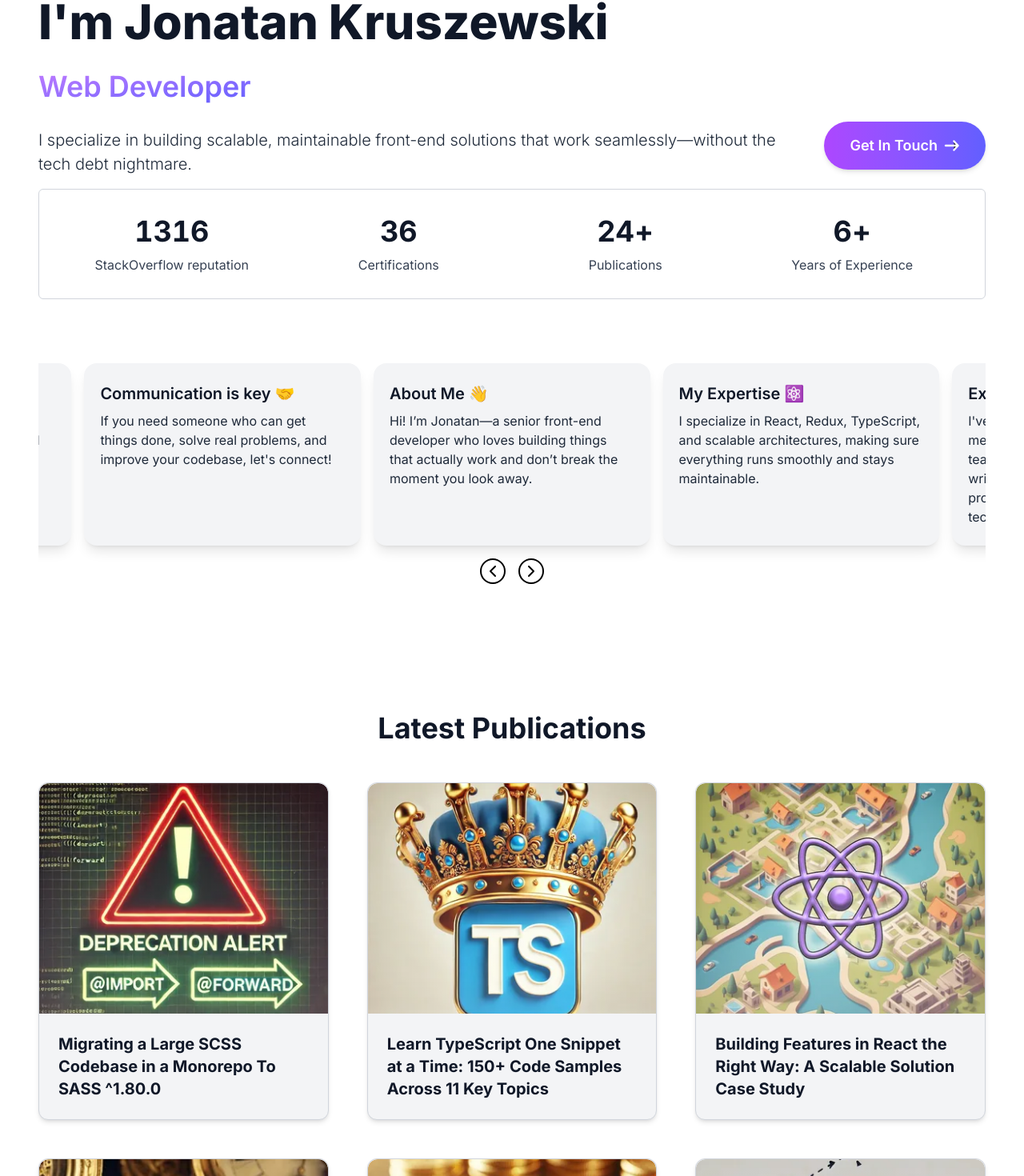
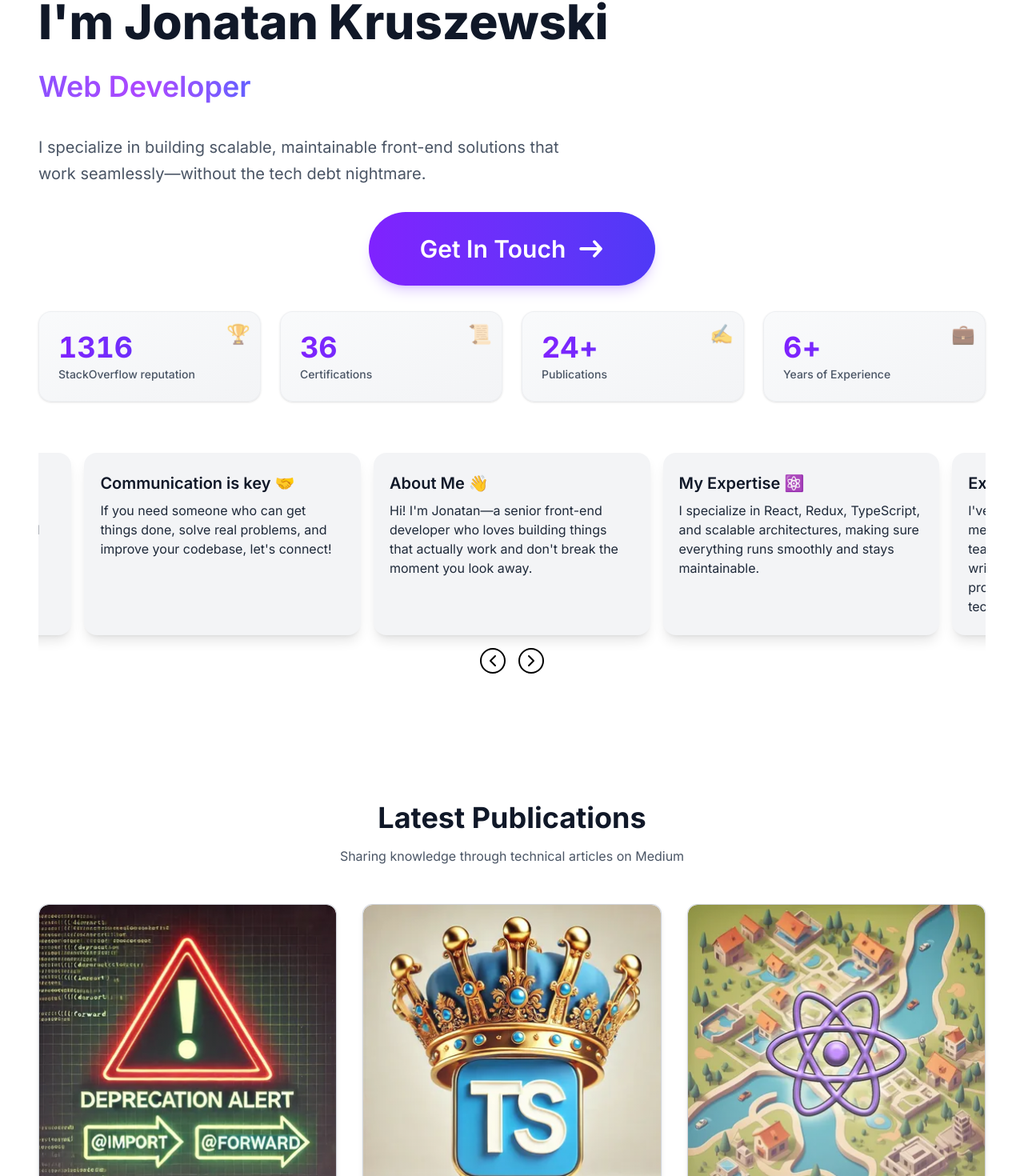
Before and after one commit to jonatankruszewski/jonykru.com, a Next.js app: page / in a window 1280 px wide. Shown: the part 220-1690 px from the top of the page at 80% size. Built offline with nearby package versions, Linux system fonts and the light colour scheme.

Commit message:
[FEAT] Design improvements

```diff
--- a/src/components/AboutMeCards.tsx
+++ b/src/components/AboutMeCards.tsx
@@ -10,7 +10,7 @@ const cards = [
   {
     title: 'About Me 👋',
     content:
-      'Hi! I’m Jonatan—a senior front-end developer who loves building things that actually work and don’t break the moment you look away.'
+      "Hi! I'm Jonatan—a senior front-end developer who loves building things that actually work and don't break the moment you look away."
   },
   {
     title: 'My Expertise ⚛️',
--- a/src/components/Achievements.tsx
+++ b/src/components/Achievements.tsx
@@ -3,48 +3,60 @@ interface Achievement {
   metric: string
   value: number
   animateClass: string
+  icon: string
 }
 
 const achievementsList: Achievement[] = [
   {
     metric: 'StackOverflow reputation',
     value: 1316,
-    animateClass: 'animate-1316'
+    animateClass: 'animate-1316',
+    icon: '🏆'
   },
   {
     metric: 'Certifications',
     value: 36,
-    animateClass: 'animate-36'
+    animateClass: 'animate-36',
+    icon: '📜'
   },
   {
     suffix: '+',
     metric: 'Publications',
     value: 24,
-    animateClass: 'animate-24'
+    animateClass: 'animate-24',
+    icon: '✍️'
   },
   {
     suffix: '+',
     metric: 'Years of Experience',
     value: 6,
-    animateClass: 'animate-6'
+    animateClass: 'animate-6',
+    icon: '💼'
   }
 ]
 
 const Achievements = () => {
   return (
-    <div className="grid mb-20 sm:grid-cols-2 md:grid-cols-4 gap-4 gap-y-6 py-7 sm:border-gray-300 dark:sm:border-[#33353F] sm:border sm:rounded-md sm:py-8 sm:px-8 items-start justify-center text-center">
+    <div className="grid mt-8 mb-16 grid-cols-2 md:grid-cols-4 gap-4 md:gap-6">
       {achievementsList.map((achievement) => (
         <div
           key={achievement.metric}
-          className="flex-1 w-full flex flex-col sm:gap-2 md:gap-3 align-top items-center text-center justify-center"
+          className="group relative bg-gradient-to-br from-gray-50 to-gray-100 dark:from-[#1a1a2e] dark:to-[#16162a] rounded-2xl p-6 shadow-sm hover:shadow-md transition-all duration-300 border border-gray-200/50 dark:border-gray-700/50"
         >
-          <h2 className="text-gray-900 dark:text-white text-4xl font-bold flex flex-row">
-            <span className={`number-animation ${achievement.animateClass}`} />
-            {achievement.suffix && <span>{achievement.suffix}</span>}
-          </h2>
-          <p className="text-gray-700 dark:text-gray-400 text-base font-normal leading-tight">
-            {achievement.metric}
-          </p>
+          <div className="absolute top-3 right-3 text-2xl opacity-60 group-hover:opacity-100 transition-opacity">
+            {achievement.icon}
+          </div>
+          <div className="flex flex-col gap-1">
+            <h2 className="text-3xl sm:text-4xl font-bold bg-gradient-to-r from-violet-600 to-indigo-600 dark:from-violet-400 dark:to-indigo-400 text-transparent bg-clip-text flex items-baseline">
+              <span
+                className={`number-animation ${achievement.animateClass}`}
+              />
+              {achievement.suffix && <span>{achievement.suffix}</span>}
+            </h2>
+            <p className="text-gray-600 dark:text-gray-400 text-sm font-medium leading-snug">
+              {achievement.metric}
+            </p>
+          </div>
         </div>
       ))}
     </div>
--- a/src/components/EmailSection.tsx
+++ b/src/components/EmailSection.tsx
@@ -73,54 +73,82 @@ const EmailSection = () => {
 
   return (
     <Section id="contact">
-      <h2 className="text-center text-4xl font-bold text-gray-900 dark:text-white mb-12 mt-20">
+      <h2 className="text-center text-4xl font-bold text-gray-900 dark:text-white mb-4 mt-20">
         Let&apos;s Connect
       </h2>
-      <div className="grid md:grid-cols-2 gap-4 relative">
-        <div>
-          <p className="text-gray-800 dark:text-[#ADB7BE] mb-4 max-w-md">
-            I’m open to new projects and collaborations. If you&apos;re looking
-            for a developer or have a relevant opportunity, please feel free to
-            reach out. I’ll get back to you as soon as possible.
+      <p className="text-center text-gray-600 dark:text-gray-400 mb-12 max-w-lg mx-auto">
+        Have a project in mind? Let&apos;s talk about how I can help.
       </p>
-          <div className="socials flex flex-row gap-3 items-center">
-            <Link href="https://github.com/jonatankruszewski">
+      <div className="grid md:grid-cols-2 gap-8 lg:gap-16 items-start">
+        <div className="order-2 md:order-1">
+          <div className="bg-gradient-to-br from-violet-50 to-indigo-50 dark:from-violet-950/30 dark:to-indigo-950/30 rounded-2xl p-6 md:p-8 border border-violet-100 dark:border-violet-900/50">
+            <h3 className="text-xl font-semibold text-gray-900 dark:text-white mb-4">
+              Get in touch
+            </h3>
+            <p className="text-gray-600 dark:text-gray-300 mb-6 leading-relaxed">
+              I&apos;m open to new projects and collaborations. If you&apos;re
+              looking for a developer or have a relevant opportunity, please
+              feel free to reach out. I&apos;ll get back to you as soon as
+              possible.
+            </p>
+            <div className="flex flex-row gap-4 items-center">
+              <Link
+                href="https://github.com/jonatankruszewski"
+                className="p-2 rounded-xl bg-white dark:bg-gray-800 shadow-sm border border-gray-200 dark:border-gray-700 hover:shadow-md hover:border-violet-300 dark:hover:border-violet-600 transition-all duration-200"
+              >
                 <Image
-                width={48}
+                  width={32}
+                  height={32}
                   src={GithubIcon}
                   alt="Github Icon"
-                className="rounded-lg invert dark:invert-0"
+                  className="invert dark:invert-0"
                 />
               </Link>
-            <Link href="https://www.linkedin.com/in/jonatankruszewski">
+              <Link
+                href="https://www.linkedin.com/in/jonatankruszewski"
+                className="p-2 rounded-xl bg-white dark:bg-gray-800 shadow-sm border border-gray-200 dark:border-gray-700 hover:shadow-md hover:border-violet-300 dark:hover:border-violet-600 transition-all duration-200"
+              >
                 <Image
-                width={48}
+                  width={32}
+                  height={32}
                   src={LinkedinIcon}
                   alt="Linkedin Icon"
-                className="rounded-lg invert dark:invert-0"
+                  className="invert dark:invert-0"
                 />
               </Link>
-            <Link href="https://medium.com/@jonakrusze">
+              <Link
+                href="https://medium.com/@jonakrusze"
+                className="p-2 rounded-xl bg-white dark:bg-gray-800 shadow-sm border border-gray-200 dark:border-gray-700 hover:shadow-md hover:border-violet-300 dark:hover:border-violet-600 transition-all duration-200"
+              >
                 <Image
-                width={48}
+                  width={32}
+                  height={32}
                   src={MediumIcon}
                   alt="Medium Icon"
-                className="rounded-lg invert dark:invert-0"
+                  className="invert dark:invert-0"
                 />
               </Link>
-            <Link href="https://stackoverflow.com/users/17625486/jonatan-kruszewski">
+              <Link
+                href="https://stackoverflow.com/users/17625486/jonatan-kruszewski"
+                className="p-2 rounded-xl bg-white dark:bg-gray-800 shadow-sm border border-gray-200 dark:border-gray-700 hover:shadow-md hover:border-violet-300 dark:hover:border-violet-600 transition-all duration-200"
+              >
                 <Image
-                width={48}
+                  width={32}
+                  height={32}
                   src={StackOverflow}
                   alt="Stack Overflow Icon"
-                className="rounded-lg invert dark:invert-0"
+                  className="invert dark:invert-0"
                 />
               </Link>
             </div>
           </div>
-        <div>
+        </div>
+        <div className="order-1 md:order-2">
           <FormProvider {...methods}>
-            <form className="flex flex-col" onSubmit={useFormSubmit(onSubmit)}>
+            <form
+              className="flex flex-col gap-1 bg-white dark:bg-gray-900/50 rounded-2xl p-6 md:p-8 border border-gray-200 dark:border-gray-800 shadow-sm"
+              onSubmit={useFormSubmit(onSubmit)}
+            >
               <TextInput<FormData, 'email'>
                 label="Your Email"
                 control={control}
@@ -182,7 +210,7 @@ const EmailSection = () => {
                 name="Send Message"
                 type="submit"
                 disabled={state.submitting}
-                className="self-center inline-block flex-shrink-0 max-w-min whitespace-nowrap border-2 border-gray-600 dark:border-gray-300 text-gray-900 dark:text-gray-200 hover:border-black dark:hover:border-white hover:text-black dark:hover:text-white hover:bg-gray-100 dark:hover:bg-transparent cursor-pointer font-medium py-2.5 px-5 rounded-full transition-colors"
+                className="mt-4 w-full sm:w-auto sm:self-center bg-gradient-to-r from-violet-600 to-indigo-600 text-white font-semibold py-3 px-8 rounded-full shadow-lg shadow-violet-500/25 hover:shadow-xl hover:shadow-violet-500/40 hover:scale-[1.02] active:scale-[0.98] transition-all duration-300 disabled:opacity-50 disabled:cursor-not-allowed disabled:hover:scale-100"
               >
                 {state.submitting ? 'Sending...' : 'Send Message'}
               </Button>
--- a/src/components/Presentation.tsx
+++ b/src/components/Presentation.tsx
@@ -38,64 +38,57 @@ const Presentation = () => {
   }, [])
 
   return (
-    <>
+    <div className="flex flex-col">
       <h1 className="text-gray-900 dark:text-white mb-4 text-4xl sm:text-5xl lg:text-6xl lg:leading-normal font-extrabold mt-24">
-        <span className="text-gray-900 dark:text-white bg-clip-text bg-gradient-to-r from-primary-400 to-secondary-600">
-          Hi! 👋,
-        </span>
-        <br></br>
-        <span className="text-gray-900 dark:text-white bg-clip-text bg-gradient-to-r from-primary-400 to-secondary-600">
-          I&apos;m Jonatan Kruszewski
-        </span>
+        <span className="inline-block">Hi! 👋,</span>
+        <br />
+        <span className="inline-block">I&apos;m Jonatan Kruszewski</span>
       </h1>
 
-      <div className="">
+      <div className="min-h-[2.5rem] sm:min-h-[3rem] md:min-h-[3.5rem]">
         {enableAnimation ? (
           <TypeAnimation
-            className="text-base sm:text-xl md:text-4xl lg:text-4xl font-semibold bg-gradient-to-br from-purple-400 to-indigo-500 text-transparent bg-clip-text"
+            className="text-xl sm:text-2xl md:text-4xl font-semibold bg-gradient-to-r from-violet-500 via-purple-500 to-indigo-500 text-transparent bg-clip-text"
             sequence={sequence}
             wrapper="span"
             speed={50}
             repeat={Infinity}
           />
         ) : (
-          <span className="text-base sm:text-xl md:text-4xl lg:text-4xl font-semibold bg-gradient-to-br from-purple-400 to-indigo-500 text-transparent bg-clip-text">
+          <span className="text-xl sm:text-2xl md:text-4xl font-semibold bg-gradient-to-r from-violet-500 via-purple-500 to-indigo-500 text-transparent bg-clip-text">
             Web Developer
           </span>
         )}
+      </div>
 
-        <div className="flex flex-col md:flex-row md:items-center md:justify-between gap-6">
-          <h2 className="text-gray-800 dark:text-gray-200 mt-8 mb-4 text-xl sm:text-2xl lg:text-xl lg:leading-normal font-light">
-            I specialize in building scalable, maintainable front-end solutions
-            that work seamlessly—without the tech debt nightmare.
-          </h2>
+      <p className="text-gray-600 dark:text-gray-300 mt-6 mb-8 text-lg sm:text-xl max-w-2xl leading-relaxed">
+        I specialize in building scalable, maintainable front-end solutions that
+        work seamlessly—without the tech debt nightmare.
+      </p>
+
+      <div className="flex justify-center">
         <Link
           href="/#contact"
-            className="whitespace-nowrap max-w-max bg-gradient-to-r from-purple-500 to-indigo-500 rounded-full transition-all duration-300 ease-in-out hover:from-purple-600 hover:to-indigo-600 hover:scale-105 hover:shadow-lg active:scale-95 shadow-md"
+          className="group inline-flex items-center gap-3 sm:gap-4 bg-gradient-to-r from-violet-600 to-indigo-600 text-white font-semibold text-lg sm:text-xl md:text-2xl lg:text-3xl px-8 py-4 sm:px-10 sm:py-5 md:px-14 md:py-6 lg:px-16 lg:py-7 rounded-full shadow-lg shadow-violet-500/25 transition-all duration-300 hover:shadow-xl hover:shadow-violet-500/40 hover:scale-[1.02] active:scale-[0.98] cursor-pointer"
         >
-            <div className="flex items-center gap-2 rounded-full px-8 py-4">
-              <span className="text-white font-semibold text-lg">
-                Get In Touch
-              </span>
+          <span>Get In Touch</span>
           <svg
-                width="20"
-                height="14"
+            className="w-5 h-4 sm:w-6 sm:h-5 md:w-7 md:h-6 lg:w-8 lg:h-7 transition-transform duration-300 group-hover:translate-x-1"
             viewBox="0 0 20 14"
+            fill="none"
             xmlns="http://www.w3.org/2000/svg"
           >
             <path
               d="M2 7H17M12.5 12.5L17.5 7L12.5 1.5"
-                  stroke="white"
+              stroke="currentColor"
               strokeWidth="2.4"
               strokeLinecap="round"
               strokeLinejoin="round"
             />
           </svg>
-            </div>
         </Link>
       </div>
     </div>
-    </>
   )
 }
 
--- a/src/components/ProjectCard.tsx
+++ b/src/components/ProjectCard.tsx
@@ -20,16 +20,40 @@ const ProjectCard: React.FC<ProjectCardProps> = ({
   const isValidUrl =
     previewUrl && previewUrl.trim() !== '' && previewUrl.startsWith('http')
 
+  const ImageContent = (
+    <>
+      <img
+        src={imgUrl}
+        alt={`Medium article cover: ${title}`}
+        className="rounded-t-xl h-full w-full object-cover transition-transform duration-300 group-hover:scale-105"
+      />
+      <div className="absolute inset-0 bg-gradient-to-b from-transparent to-white/20"></div>
+      {isValidUrl && (
+        <div className="absolute inset-0 bg-black/50 opacity-0 group-hover:opacity-100 transition-opacity duration-300 flex items-end justify-end p-4">
+          <span className="bg-white text-gray-900 font-semibold px-4 py-2 rounded-full text-sm shadow-lg">
+            Read on Medium
+          </span>
+        </div>
+      )}
+    </>
+  )
+
   return (
-    <div className="bg-gray-100 dark:bg-[#1E1E2E] rounded-xl border border-gray-300 dark:border-gray-700 shadow-md transform transition duration-300 flex flex-col flex-1 h-full max-w-[450px] mx-auto ">
-      <div className="md:h-72 rounded-t-xl relative group overflow-hidden aspect-square w-full">
-        <img
-          src={imgUrl}
-          alt={`Medium article cover: ${title}`}
-          className="rounded-t-xl h-full w-full object-cover"
-        />
-        <div className="absolute inset-0 bg-gradient-to-b from-transparent to-white/20"></div>
-      </div>
+    <div className="bg-gray-100 dark:bg-[#1E1E2E] rounded-xl border border-gray-300 dark:border-gray-700 shadow-md transform transition duration-300 flex flex-col flex-1 h-full max-w-[450px] mx-auto">
+      {isValidUrl ? (
+        <Link
+          href={previewUrl}
+          target="_blank"
+          rel="noopener noreferrer"
+          className="rounded-t-xl relative group overflow-hidden aspect-square w-full block"
+        >
+          {ImageContent}
+        </Link>
+      ) : (
+        <div className="rounded-t-xl relative group overflow-hidden aspect-square w-full">
+          {ImageContent}
+        </div>
+      )}
       <div className="text-gray-900 dark:text-white rounded-b-xl p-6">
         {isValidUrl ? (
           <Link
--- a/src/components/PublicationsSection.tsx
+++ b/src/components/PublicationsSection.tsx
@@ -61,12 +61,17 @@ const PublicationsSection = ({
 
   return (
     <Section id="publications">
-      <h2 className="text-center text-4xl font-bold text-gray-900 dark:text-white mb-12 mt-20">
-        Latest Publications
-      </h2>
+      <div className="text-center mb-12 mt-20">
+        <h2 className="text-4xl font-bold text-gray-900 dark:text-white mb-4">
+          Latest Publications
+        </h2>
+        <p className="text-gray-600 dark:text-gray-400 max-w-2xl mx-auto">
+          Sharing knowledge through technical articles on Medium
+        </p>
+      </div>
       <ul
         ref={cardRef}
-        className="grid grid-cols-1 md:grid-cols-2 lg:grid-cols-3 gap-8 md:gap-12"
+        className="grid grid-cols-1 md:grid-cols-2 lg:grid-cols-3 gap-6 md:gap-8"
       >
         {mediumData &&
           mediumData.length > 0 &&
```
Also changed, not shown: src/components/CertificationsSection.tsx (+23 -12 lines), src/components/Footer.tsx (+12 -6 lines), src/components/TextAreaInput.tsx (+16 -17 lines), src/components/TextInput.tsx (+16 -18 lines). Lines whose indentation alone changed are shown as unchanged.
